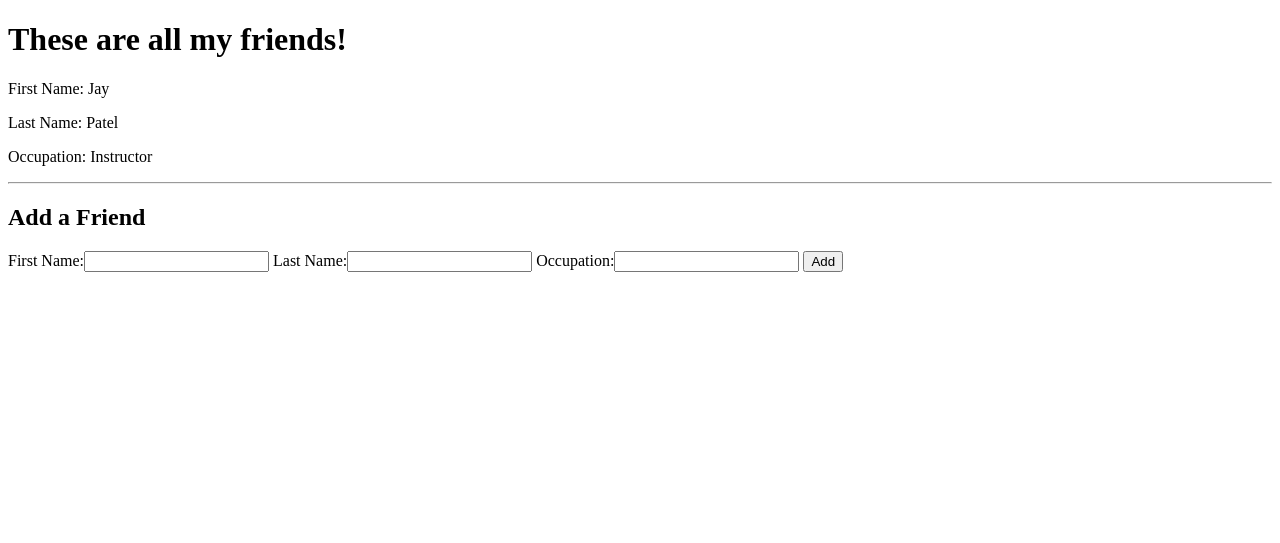
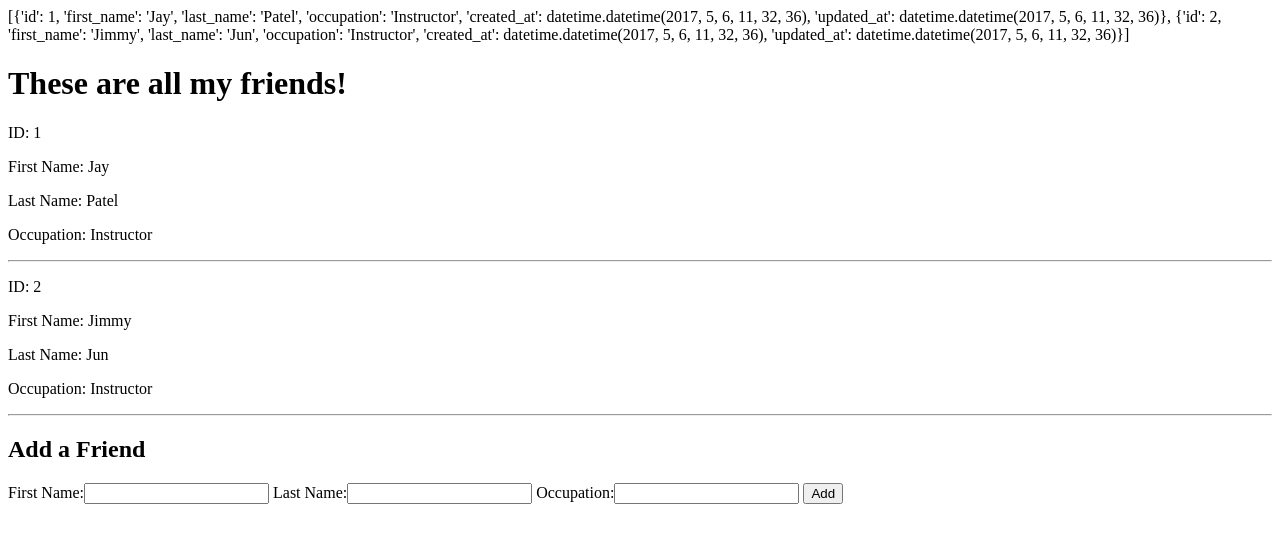
Before and after one commit to dzenilee/CodingDojo, a Flask app: page / in a window 1280 px wide. Shown: the top 543 px of the page. Run offline with Flask 2, Linux system fonts and the light colour scheme; data comes from the database, SQL or seed files in the repository; both versions use the stored data as it was after the commit; data that the repository does not hold is empty.

Commit message:
some changes to flask/mysql

```diff
--- a/Python/Flask+MySQL/friends/server.py
+++ b/Python/Flask+MySQL/friends/server.py
@@ -1,17 +1,72 @@
 from flask import Flask, request, redirect, render_template, session, flash
+# import the Connector function
 from mysqlconnection import MySQLConnector
+
 app = Flask(__name__)
+
+# connect and store the connection in "mysql" note that you pass the database name to the function
 mysql = MySQLConnector(app, 'friendsdb')
+
+# an example of running a query
+print mysql.query_db("SELECT * FROM friends")
 
 @app.route('/')
 def index():
-    friends = mysql.query_db("SELECT * FROM friends")
-    print friends
-    return render_template('index.html')
+    # Define your query
+    query = "SELECT * FROM friends"
+    # run query with query_db()
+    friends = mysql.query_db(query)
+    # Pass data into our template
+    return render_template('index.html', all_friends=friends)
 
 @app.route('/friends', methods=['POST'])
 def create():
-    #add a friend to the database
+    # Write query as a string. Notice how we have multiple values
+    # we want to insert into our query.
+    query = "INSERT INTO friends (first_name, last_name, occupation, created_at, updated_at) VALUES (:first_name, :last_name, :occupation, NOW(), NOW())"
+    # We'll then create a dictionary of data from the POST data received
+    data = {
+        'first_name': request.form['first_name'],
+        'last_name': request.form['last_name'],
+        'occupation': request.form['occupation']
+    }
+    # Run query, with dictionary values injected into the query. Pass the query into the MySQL object's query_db function.
+    mysql.query_db(query, data)
     return redirect('/')
 
-app.run(debug=True, port=8889)
+# Inserting Data into Queries
+@app.route('/friends/<friend_id>')
+def show(friend_id):
+    # Write query to select specific user by id. At every point where
+    # we want to insert data, we write ":" and variable name.
+    query = "SELECT * FROM friends WHERE id = :specific_id"
+    # Then define a dictionary with key that matches :variable_name in query.
+    data = {'specific_id': friend_id}
+    # Run query with inserted data.
+    friends = mysql.query_db(query, data)
+    # Friends should be a list with a single object,
+    # so we pass the value at [0] to our template under alias one_friend.
+    return render_template('index.html', one_friend=friends[0])
+    # Grabbing the friend_id from the URL and passing that
+    # into the function as the same name as the URL parameter friend_id
+
+@app.route('/update_friend/<friend_id>')
+def update(friend_id):
+    query = "UPDATE friends SET first_name = :first_name, last_name = :last_name, occupation = :occupation WHERE id = :id"
+    data = {
+        'first_name': request.form['first_name'],
+        'last_name': request.form['last_name'],
+        'occupation': request.form['occupation'],
+        'id': friend_id
+    }
+    mysql.query_db(query, data)
+    return redirect('/')
+
+@app.route('/remove_friend/<friend_id>', methods=['POST'])
+def delete(friend_id):
+    query = 'DELETE FROM friends WHERE id = :id'
+    data = {'id': friend_id}
+    mysql.query_db(query, data)
+    return redirect('/')
+
+app.run(debug=True)
--- a/Python/Flask+MySQL/friends/templates/index.html
+++ b/Python/Flask+MySQL/friends/templates/index.html
@@ -5,11 +5,16 @@
   <title>Friends</title>
 </head>
 <body>
+  {{ all_friends }}
   <h1>These are all my friends!</h1>
-    <p>First Name: Jay</p>
-    <p>Last Name: Patel</p>
-    <p>Occupation: Instructor</p>
+  {% for friend in all_friends %}
+  <p>ID: {{ friend['id'] }}</p>
+  <p>First Name: {{ friend['first_name'] }}</p>
+  <p>Last Name: {{ friend['last_name'] }}</p>
+  <p>Occupation: {{ friend['occupation'] }}</p>
   <hr>
+  {% endfor %}
+
   <h2>Add a Friend</h2>
   <form class="" action="/friends" method="POST">
   <label for="first_name">First Name:<input type="text" name="first_name" value="" id="first_name"></label>
```
Also changed, not shown: Python/Flask+MySQL/friends/friendsdb_friends.sql (renamed from Python/Flask+MySQL/friends/friendsdb.sql, +5 -4 lines), 1 other file. Lines whose indentation alone changed are shown as unchanged.
